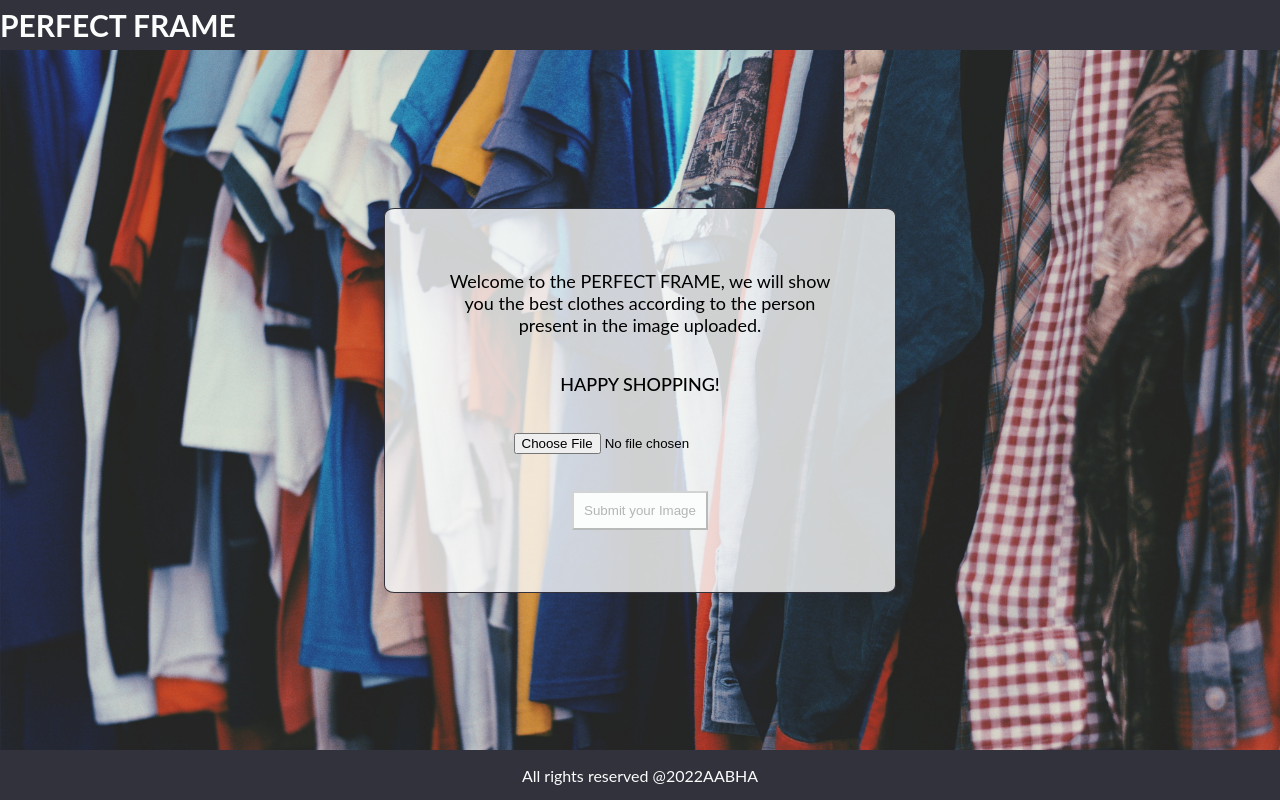
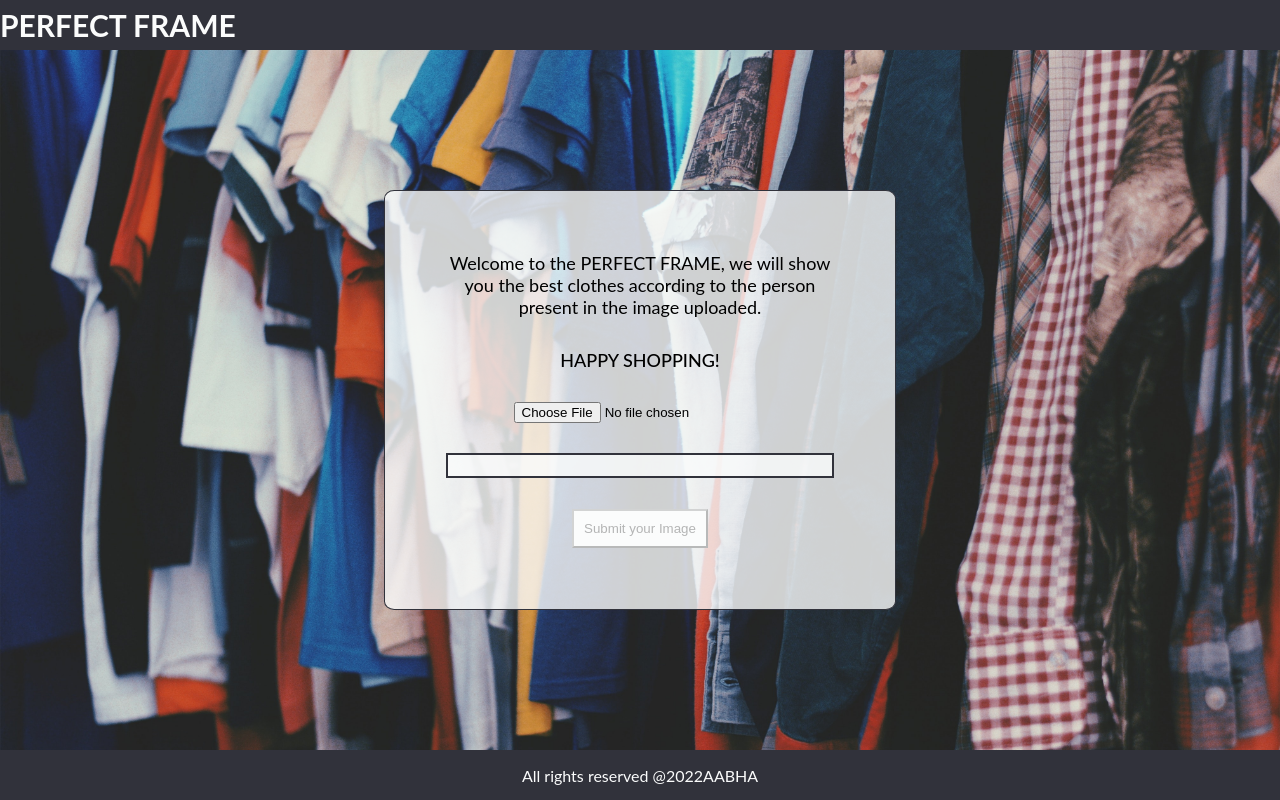
Before and after one commit to Aabha1/PerfectFrameFace, a PHP site: page / in a window 1280 px wide. Run offline with PHP 8.4, Linux system fonts and the light colour scheme.

Commit message:
rifining

```diff
--- a/home.html
+++ b/home.html
@@ -1,3 +1,5 @@
+<!run this file from live server ,i.e., right click on he file then select the first option "Open with live server">
+
 <!DOCTYPE html>
 <html lang="en">
 
@@ -27,6 +29,9 @@
                     HAPPY SHOPPING!
                 </span>
                 <input type="file" id="image" accept="image/png image/jpg" />
+                <div class="bar">
+                    <div class="progress"></div>
+                </div>
                 <form id="submit">
                     <button id="now" disabled>Submit your Image</button>
                 </form>
--- a/script.js
+++ b/script.js
@@ -3,6 +3,7 @@
 let gender;
 let link;
 
+// loading the models
 Promise.all([
     faceapi.nets.tinyFaceDetector.loadFromUri('/models'),
     faceapi.nets.faceLandmark68Net.loadFromUri('/models'),
@@ -10,9 +11,15 @@
     faceapi.nets.ageGenderNet.loadFromUri('/models')
 ]).then(start)
 
+//function for face recognition
 function start() {
     console.log("loaded");
     image.addEventListener('change', async() => {
+
+        // loading upload bar atfirst
+        upload();
+
+        // using face-api.min.js libraray functions to find age and gender
         const input = await faceapi.bufferToImage(image.files[0])
         const detections = await faceapi.detectAllFaces(input, new faceapi.TinyFaceDetectorOptions()).withAgeAndGender()
 
@@ -24,6 +31,8 @@
             age = "none";
             gender = "none";
         }
+
+        // classifying the age and gender to generate the consecutive link
         switch (gender) {
             case "none":
                 link = "https://perfect-frame.herokuapp.com/#/?q=notDetected";
@@ -51,7 +60,8 @@
             default:
                 console.log("in default");
         }
-        console.log(link);
+
+        // setting the action on submitting the form and enabling the button after the image is uploaded
         const form = document.querySelector("#submit");
         form.action = link;
         const btn = document.querySelector("#now");
@@ -61,3 +71,8 @@
         }
     })
 }
+
+const upload = () => {
+    const progress = document.querySelector(".progress");
+    progress.setAttribute('id', 'play-animation')
+}
--- a/style.css
+++ b/style.css
@@ -80,7 +80,7 @@
 }
 
 .container {
-    height: 55%;
+    height: 60%;
     width: 40%;
     display: flex;
     flex-direction: column;
@@ -103,6 +103,9 @@
     font-weight: 500;
 }
 
+
+/*input and button*/
+
 .container input {
     font-weight: 400;
     text-align: center;
@@ -120,3 +123,33 @@
     border-radius: 0.5rem;
     width: 100%;
 }
+
+
+/*for making upload bar*/
+
+.bar {
+    position: relative;
+    height: 2.5rem;
+    background-color: rgb(251, 252, 252, 0.8);
+    width: 100%;
+    border: #31323B 0.2rem solid;
+}
+
+.bar .progress {
+    position: absolute;
+    height: 2.1rem;
+    background-color: rgb(78, 81, 107, 0.8);
+}
+
+#play-animation {
+    animation: progress-animation 5s forwards;
+}
+
+@keyframes progress-animation {
+    0% {
+        width: 0%;
+    }
+    100% {
+        width: 100%;
+    }
+}
```
Also changed, not shown: README.md.
